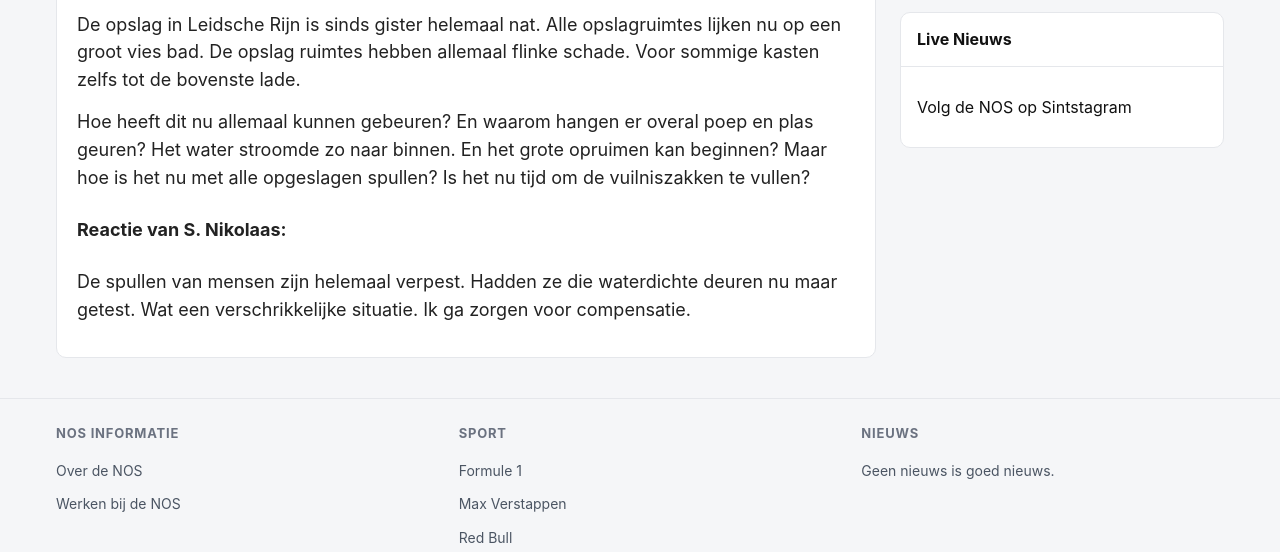
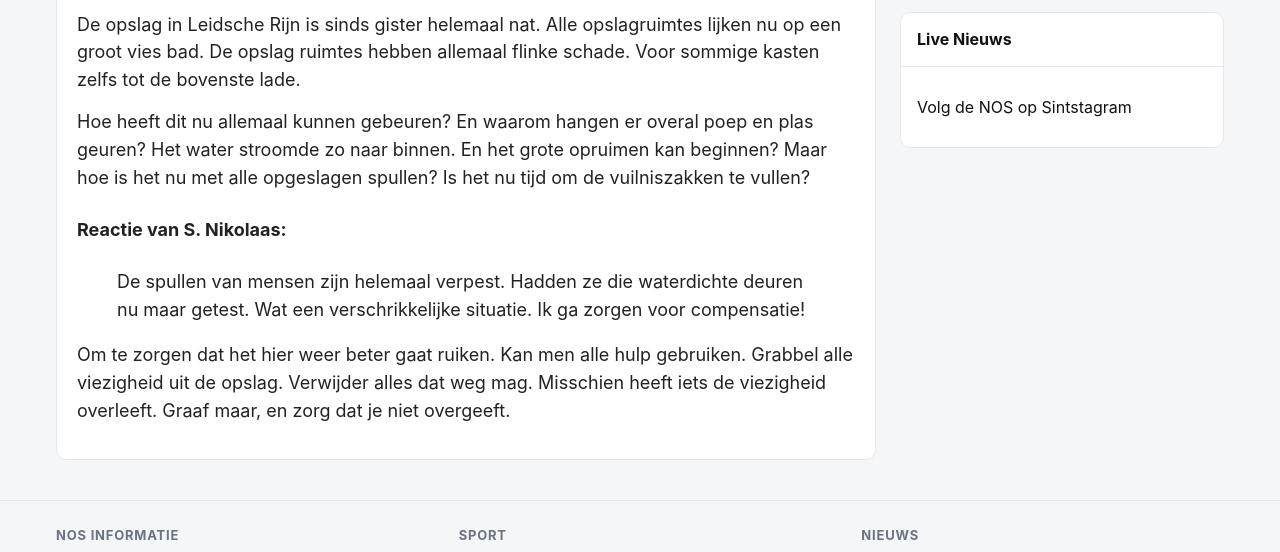
Before and after one commit to timdeklijn/surprise2025, a plain HTML site: page index.html in a window 1280 px wide. Shown: the part 579-1131 px from the top of the page. Drawn offline with Linux system fonts and the light colour scheme.

Commit message:
more more poem

```diff
--- a/index.html
+++ b/index.html
@@ -3,11 +3,8 @@
   <head>
     <meta charset="utf-8" />
     <meta name="viewport" content="width=1280" />
-    <title>Joke Poem — NOS‑stijl mock</title>
-    <meta
-      name="description"
-      content="A lighthearted joke poem layout inspired by nos.nl (placeholder content)."
-    />
+    <title>NOS</title>
+    <meta name="description" content="NOS" />
     <style>
       :root {
         --bg: #f5f6f8;
@@ -628,10 +625,16 @@
                 vullen?
               </p>
               <h4>Reactie van S. Nikolaas:</h4>
-              <p>
+              <blockquote>
                 De spullen van mensen zijn helemaal verpest. Hadden ze die
                 waterdichte deuren nu maar getest. Wat een verschrikkelijke
-                situatie. Ik ga zorgen voor compensatie.
+                situatie. Ik ga zorgen voor compensatie!
+              </blockquote>
+              <p>
+                Om te zorgen dat het hier weer beter gaat ruiken. Kan men alle
+                hulp gebruiken. Grabbel alle viezigheid uit de opslag. Verwijder
+                alles dat weg mag. Misschien heeft iets de viezigheid overleeft.
+                Graaf maar, en zorg dat je niet overgeeft.
               </p>
             </div>
           </div>
```
